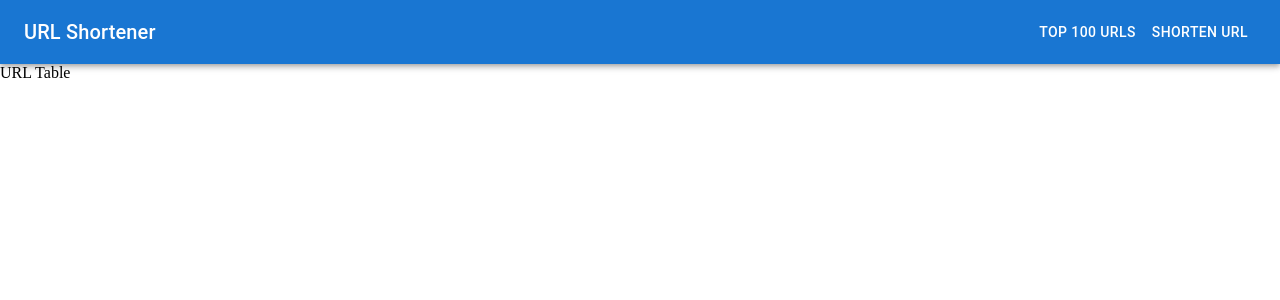
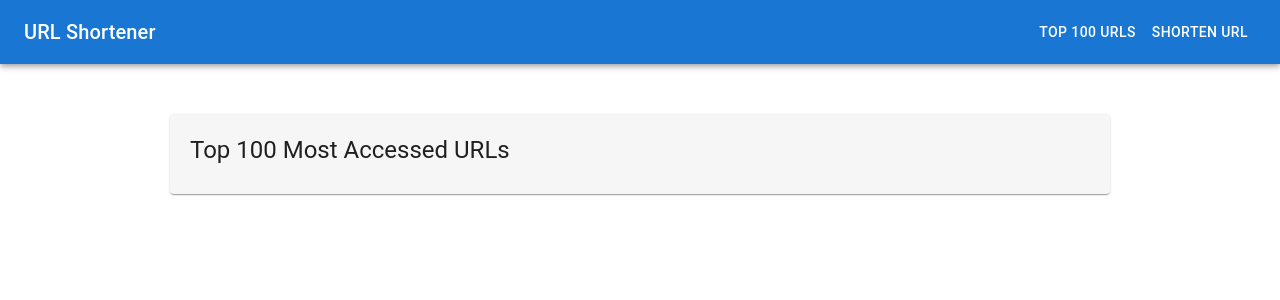
Before and after one commit to kartikav05/url-shortner-react-frontend, a React (Vite) app: page /top-urls in a window 1280 px wide. Shown: the top 300 px of the page. Built offline with nearby package versions, Linux system fonts and the light colour scheme.

Commit message:
feat: defined card component for the url table

```diff
--- a/src/components/UrlTable.jsx
+++ b/src/components/UrlTable.jsx
@@ -13,9 +13,18 @@ const UrlTable = () => {
     fetchUrls();
   }, []);
   return (
-    <>
-      URL Table
-    </>
+    <Card
+      sx={{
+        margin: '50px auto',
+        padding: '20px',
+        maxWidth: 900,
+        backgroundColor: '#F6F6F6',
+      }}
+    >
+      <Typography variant="h5" gutterBottom>
+        Top 100 Most Accessed URLs
+      </Typography>
+    </Card>
   );
 };
 
```
